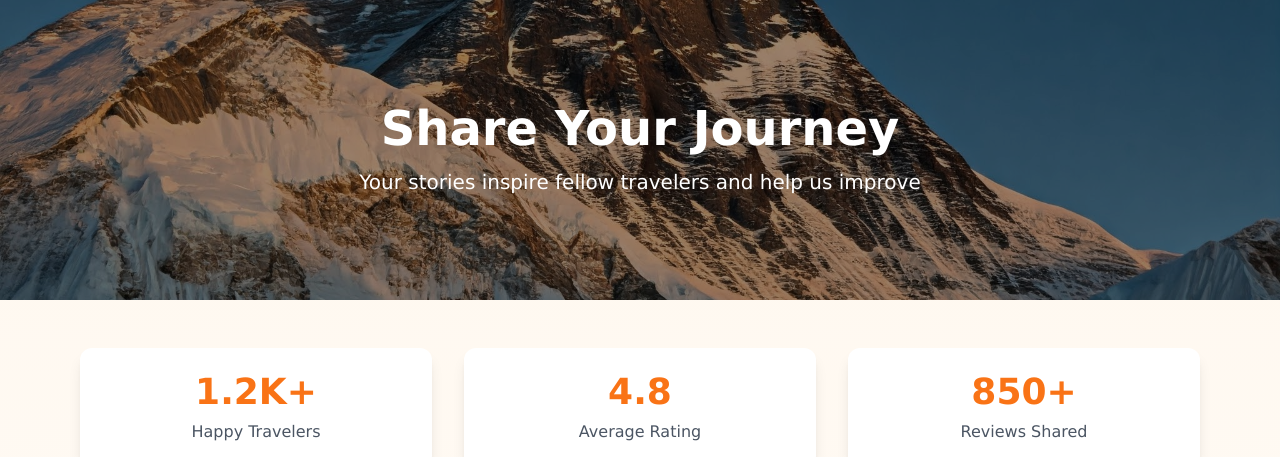
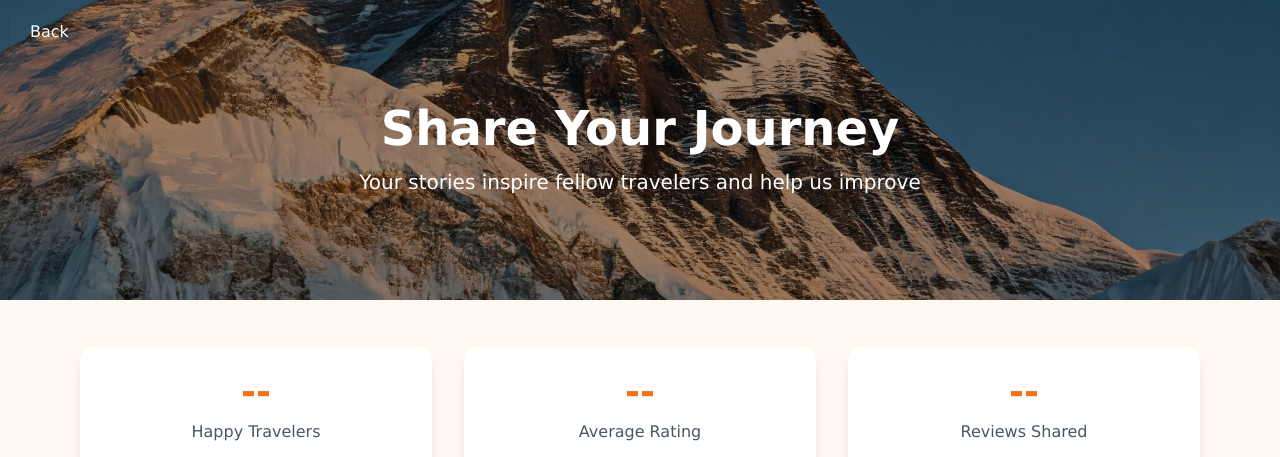
Before and after one commit to reyandabreo/Map-My-Trip, a Next.js app: page /navitems/UserReviews in a window 1280 px wide. Shown: the top 457 px of the page. Built offline with nearby package versions, Linux system fonts and the light colour scheme.

Commit message:
small changes

```diff
--- a/app/navitems/Explore/NewSpots/page.js
+++ b/app/navitems/Explore/NewSpots/page.js
@@ -131,18 +131,40 @@ const NewSpots = () => {
   ];
 
   return (
+    <>
     <div className="min-h-screen bg-gray-50">
       {/* Hero Section */}
       <div className="relative">
         {/* Back Button on Image */}
         <div className="absolute top-4 left-4 z-10">
-          <button
+        <button
             onClick={() => router.back()}
-            className="flex items-center text-white  bg-opacity-50 rounded-lg px-3 py-2 hover:text-orange-900 z-50"
+            style={{
+              position: 'absolute',
+              top: '10px',
+              left: '10px',
+              padding: '10px 20px',
+              backgroundColor: 'rgba(255, 255, 255, 0)',
+              color: '#fff',
+              border: 'none',
+              borderRadius: '5px',
+              cursor: 'pointer',
+              display: 'flex',
+              alignItems: 'center',
+              gap: '5px',
+              boxShadow: '0 4px 6px rgba(0, 0, 0, 0.1)',
+              transition: 'background-color 0.3s, transform 0.3s',
+              zIndex: 10, // Ensure the button is on top
+            }}
+            onMouseEnter={(e) => {
+              e.target.style.backgroundColor = 'rgba(255, 255, 255, 0.5)';
+              e.target.style.transform = 'scale(1.05)';
+            }}
+            onMouseLeave={(e) => {
+              e.target.style.backgroundColor = 'rgba(255, 255, 255, 0.3)';
+              e.target.style.transform = 'scale(1)';
+            }}
           >
-            <svg xmlns="http://www.w3.org/2000/svg" className="h-5 w-5 mr-2" fill="none" viewBox="0 0 24 24" stroke="currentColor">
-              <path strokeLinecap="round" strokeLinejoin="round" strokeWidth={2} d="M15 12H3m0 0h12m-12 0l4-4m-4 4l4 4" />
-            </svg>
             Back
           </button>
         </div>
@@ -195,6 +217,7 @@ const NewSpots = () => {
         </Link>
       </div>
     </div>
+    </>
   );
 };
 
--- a/app/navitems/Explore/TravellStories/page.js
+++ b/app/navitems/Explore/TravellStories/page.js
@@ -231,17 +231,37 @@ const TravelStories = () => {
   return (
     <div className="min-h-screen bg-gray-50">
       {/* Back Button */}
-      <div className="absolute top-4 left-4 z-10">
-          <button
+      <button
             onClick={() => router.back()}
-            className="flex items-center text-white  bg-opacity-50 rounded-lg px-3 py-2 hover:text-orange-900 z-50"
+            style={{
+              position: 'absolute',
+              top: '10px',
+              left: '10px',
+              padding: '10px 20px',
+              backgroundColor: 'rgba(255, 255, 255, 0)',
+              color: '#fff',
+              border: 'none',
+              borderRadius: '5px',
+              cursor: 'pointer',
+              display: 'flex',
+              alignItems: 'center',
+              gap: '5px',
+              boxShadow: '0 4px 6px rgba(0, 0, 0, 0.1)',
+              transition: 'background-color 0.3s, transform 0.3s',
+              zIndex: 10, // Ensure the button is on top
+            }}
+            onMouseEnter={(e) => {
+              e.target.style.backgroundColor = 'rgba(255, 255, 255, 0.5)';
+              e.target.style.transform = 'scale(1.05)';
+            }}
+            onMouseLeave={(e) => {
+              e.target.style.backgroundColor = 'rgba(255, 255, 255, 0.3)';
+              e.target.style.transform = 'scale(1)';
+            }}
           >
-            <svg xmlns="http://www.w3.org/2000/svg" className="h-5 w-5 mr-2" fill="none" viewBox="0 0 24 24" stroke="currentColor">
-              <path strokeLinecap="round" strokeLinejoin="round" strokeWidth={2} d="M15 12H3m0 0h12m-12 0l4-4m-4 4l4 4" />
-            </svg>
             Back
           </button>
-        </div>
+
 
       {/* Hero Section */}
       <div className="relative h-96">
--- a/app/navitems/UserReviews/page.js
+++ b/app/navitems/UserReviews/page.js
@@ -32,7 +32,8 @@ const UserReviewPage = () => {
   };
 
   return (
-    <div className="min-h-screen bg-gradient-to-b from-orange-50 to-white">
+    <>
+   <div className="min-h-screen bg-gradient-to-b from-orange-50 to-white">
       {/* Hero Section with Background Image */}
       <div className="relative h-[300px] mb-12">
         <div className="absolute inset-0 bg-cover bg-center" style={{
@@ -42,6 +43,35 @@ const UserReviewPage = () => {
           <div className="absolute inset-0 bg-black/40" />
         </div>
         <div className="relative h-full flex flex-col items-center justify-center text-white px-4">
+          <button
+            onClick={() => router.back()}
+            style={{
+              position: 'absolute',
+              top: '10px',
+              left: '10px',
+              padding: '10px 20px',
+              backgroundColor: 'rgba(255, 255, 255, 0)',
+              color: '#fff',
+              border: 'none',
+              borderRadius: '5px',
+              cursor: 'pointer',
+              display: 'flex',
+              alignItems: 'center',
+              gap: '5px',
+              boxShadow: '0 4px 6px rgba(0, 0, 0, 0.1)',
+              transition: 'background-color 0.3s, transform 0.3s',
+            }}
+            onMouseEnter={(e) => {
+              e.target.style.backgroundColor = 'rgba(255, 255, 255, 0.5)';
+              e.target.style.transform = 'scale(1.05)';
+            }}
+            onMouseLeave={(e) => {
+              e.target.style.backgroundColor = 'rgba(255, 255, 255, 0.3)';
+              e.target.style.transform = 'scale(1)';
+            }}
+          >
+            Back
+          </button>
           <h1 className="text-5xl font-bold text-center mb-4">
             Share Your Journey
           </h1>
@@ -50,19 +80,18 @@ const UserReviewPage = () => {
           </p>
         </div>
       </div>
-
       {/* Stats Section */}
       <div className="max-w-6xl mx-auto grid grid-cols-1 md:grid-cols-3 gap-8 px-4 mb-12">
         <div className="bg-white rounded-xl shadow-lg p-6 text-center transform hover:scale-105 transition-transform">
-          <div className="text-4xl font-bold text-orange-500 mb-2">1.2K+</div>
+          <div className="text-4xl font-bold text-orange-500 mb-2">--</div>
           <div className="text-gray-600">Happy Travelers</div>
         </div>
         <div className="bg-white rounded-xl shadow-lg p-6 text-center transform hover:scale-105 transition-transform">
-          <div className="text-4xl font-bold text-orange-500 mb-2">4.8</div>
+          <div className="text-4xl font-bold text-orange-500 mb-2">--</div>
           <div className="text-gray-600">Average Rating</div>
         </div>
         <div className="bg-white rounded-xl shadow-lg p-6 text-center transform hover:scale-105 transition-transform">
-          <div className="text-4xl font-bold text-orange-500 mb-2">850+</div>
+          <div className="text-4xl font-bold text-orange-500 mb-2">--</div>
           <div className="text-gray-600">Reviews Shared</div>
         </div>
       </div>
@@ -227,6 +256,7 @@ const UserReviewPage = () => {
         </div>
       </div>
     </div>
+    </>
   );
 };
 
--- a/app/user-auth/SignUp/page.js
+++ b/app/user-auth/SignUp/page.js
@@ -54,6 +54,38 @@ function SignUp() {
   };
 
   return (
+    <>
+     {/* Back Button */}
+     <button
+            onClick={() => router.back()}
+            style={{
+              position: 'absolute',
+              top: '10px',
+              left: '10px',
+              padding: '10px 20px',
+              backgroundColor: 'rgba(224, 110, 3, 0.9)',
+              color: '#fff',
+              border: 'none',
+              borderRadius: '5px',
+              cursor: 'pointer',
+              display: 'flex',
+              alignItems: 'center',
+              gap: '5px',
+              boxShadow: '0 4px 6px rgba(0, 0, 0, 0.1)',
+              transition: 'background-color 0.3s, transform 0.3s',
+              zIndex: 10, // Ensure the button is on top
+            }}
+            onMouseEnter={(e) => {
+              e.target.style.backgroundColor = 'rgba(212, 133, 14, 0.81)';
+              e.target.style.transform = 'scale(1.05)';
+            }}
+            onMouseLeave={(e) => {
+              e.target.style.backgroundColor = 'rgba(224, 110, 3, 0.9)';
+              e.target.style.transform = 'scale(1)';
+            }}
+          >
+            Back
+          </button>
     <div className="flex min-h-screen items-center justify-center bg-gray-100 p-4">
       <div className="bg-white rounded-lg shadow-lg max-w-4xl w-full flex" style={{ margin: "20px", maxHeight: "90vh" }}>
         <div className="w-1/2 p-10 overflow-y-auto">
@@ -171,6 +203,7 @@ function SignUp() {
         </div>
       </div>
     </div>
+    </>
   );
 }
 
```
